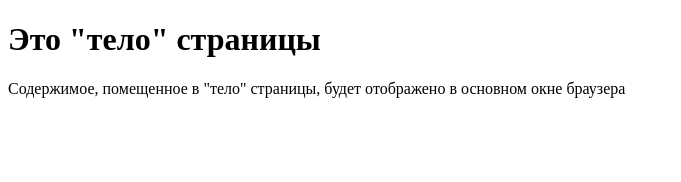
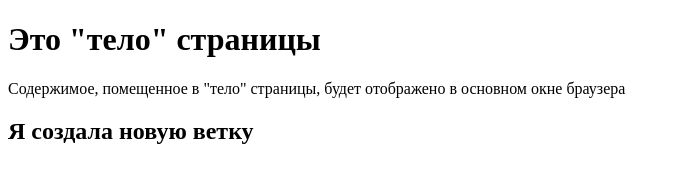
Before and after one commit to aziman1/test.github.io, a plain HTML site: page index.html in a window 1280 px wide. Shown: the whole page, without its empty margins (0-681 px from the left). Drawn offline with Linux system fonts and the light colour scheme.

```diff
--- a/index.html
+++ b/index.html
@@ -10,5 +10,6 @@
     <h1>Это "тело" страницы</h1>
 
     <p>Содержимое, помещенное в "тело" страницы, будет отображено в 		основном окне браузера</p>
+     <h2>Я создала новую ветку</h2>
 </body>
 </html>
```
